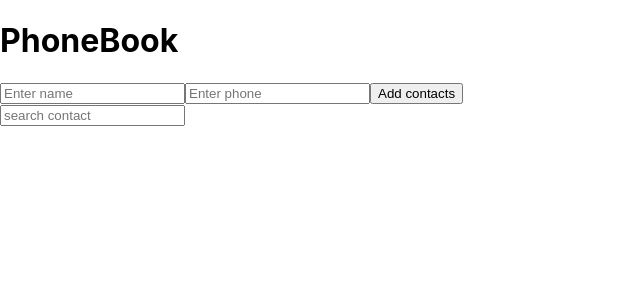
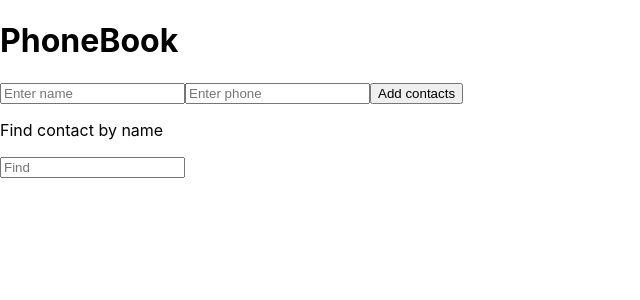
Before and after one commit to AndriiSorokin/react-hw-02-phonebook, a React (Create React App) app: page / in a window 1280 px wide. Shown: the top 300 px of the page, without its empty margins (0-640 px from the left). Built offline with nearby package versions, Linux system fonts and the light colour scheme.

Commit message:
work filter :)

```diff
--- a/src/PhoneBook/Filter.js
+++ b/src/PhoneBook/Filter.js
@@ -4,9 +4,10 @@ import PropTypes from 'prop-types';
 const Filter = ({ value, onChangeFilter }) => {
   return (
     <div>
+      <p>Find contact by name</p>
       <input
         type="text"
-        placeholder="search contact"
+        placeholder="Find"
         value={value}
         onChange={e => onChangeFilter(e.target.value)}
       />
```
